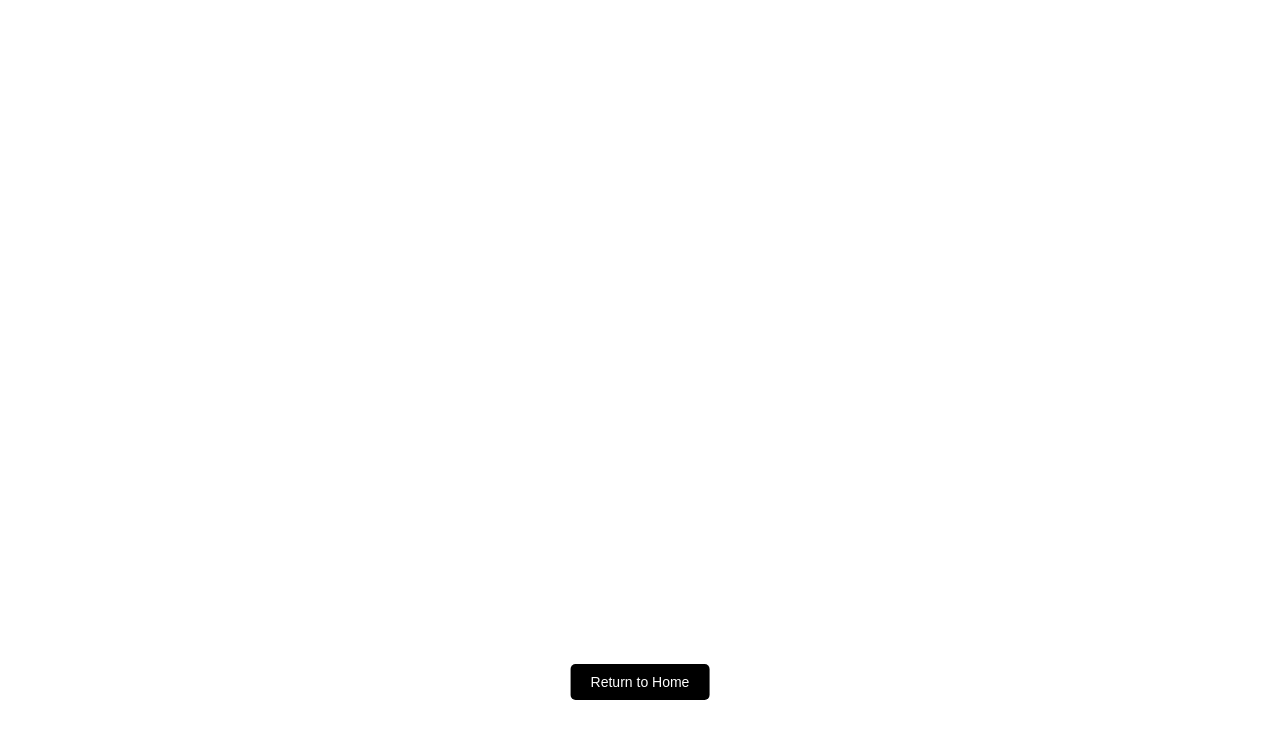
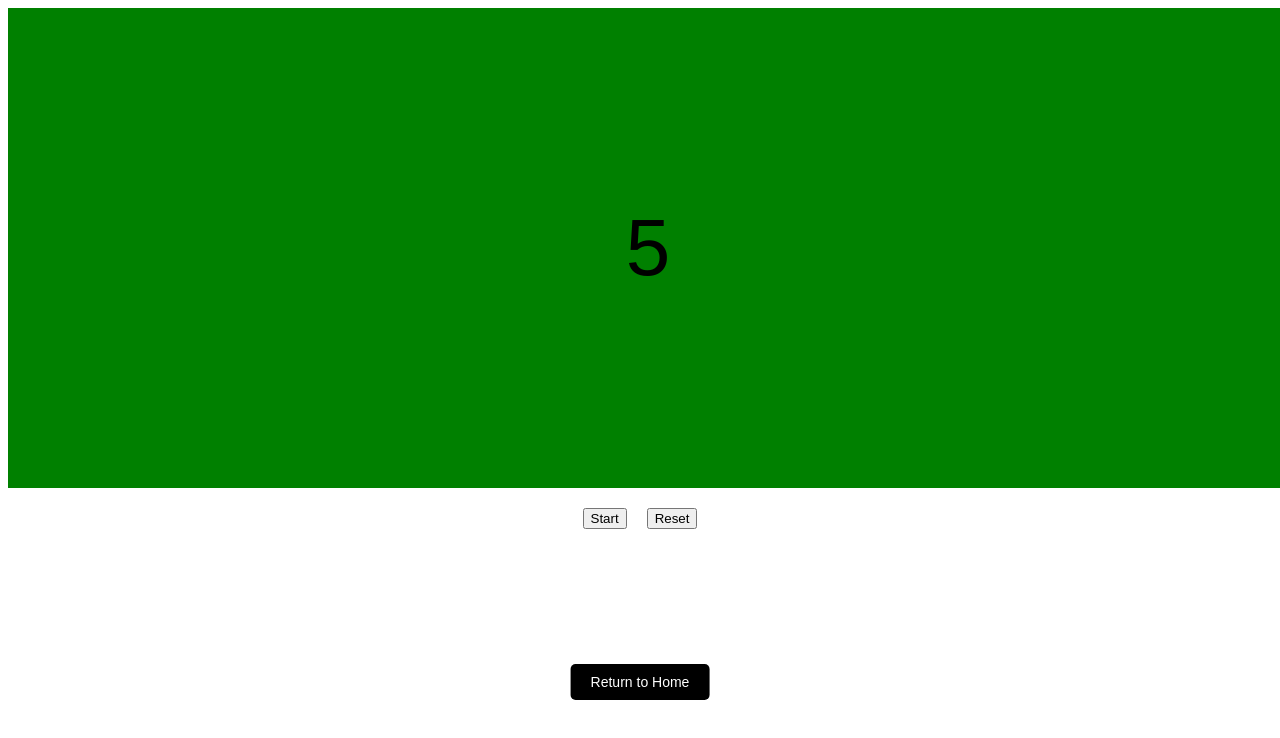
Before and after one commit to timmy1544/web_games, a React (Create React App) app in the folder app/: page /TrafficLight in a window 1280 px wide. Before the commit this address had no page. Shown: the top 738 px of the page. Built offline with nearby package versions, Linux system fonts and the light colour scheme.

Commit message:
add traffic light

```diff
--- a/app/src/App.js
+++ b/app/src/App.js
@@ -6,6 +6,7 @@ import MemoryGame from "./games/memory_game";
 import TicTacToe from "./games/tic-tac-toe";
 import Snake from "./games/snake";
 import FileExplorer from './games/file_explorer'
+import TrafficLight from "./games/traffic_light";
 
 const App = () => {
   return (
@@ -18,6 +19,7 @@ const App = () => {
           <Route path="/TicTacToe" element={<TicTacToe />} />
           <Route path="/Snake" element={<Snake />} />
           <Route path='/FileExplorer' element={<FileExplorer />}/>
+          <Route path='TrafficLight' element={<TrafficLight/>}/>
         </Routes>
       </GameLayout>
     </Router>
--- a/app/src/games/MainPage.jsx
+++ b/app/src/games/MainPage.jsx
@@ -20,9 +20,13 @@ const GAME_LIST = [
     name: "Snake",
     path: "/Snake",
   },
-    {
+  {
     name: "File Explorer",
     path: "/FileExplorer",
+  },
+  {
+    name: "Traffic Light",
+    path: "/TrafficLight",
   },
 ];
 
--- a/app/src/games/MainPage.scss
+++ b/app/src/games/MainPage.scss
@@ -8,6 +8,7 @@
   &__button-container {
     display: flex;
     flex-direction: row;
+    flex-wrap: wrap;
     gap: 10px;
   }
 
--- /dev/null
+++ b/app/src/games/traffic_light/TrafficLight.jsx
@@ -0,0 +1,73 @@
+import './TrafficLight.scss';
+import { useEffect, useState } from "react";
+
+const LIGHTS = [5000, 2000, 7000]; // [GREEN, YELLOW, RED] IN MS
+
+const TrafficLight = () => {
+    const [timer, setTimer] = useState(0);
+    const [start, setStart] = useState(false);
+
+    useEffect(() => {
+        let intervalId;
+        if (start) {
+            intervalId = setInterval(() => {
+                setTimer(prev => prev + 1000)
+            }, 1000)
+        }
+
+        return () => {
+            clearInterval(intervalId)
+        }
+    }, [start])
+
+    const RenderCountdown = (time, type) => {
+        if (type === 'green') {
+            return <div className='counter'>{(LIGHTS[0] - time)/1000}</div>
+        } else if (type === 'yellow') {
+            return <div className='counter'>{(LIGHTS[0] + LIGHTS[1] - time)/1000}</div>
+        } else {
+            return <div className='counter'>{(LIGHTS[0] + LIGHTS[1] + LIGHTS[2]- time)/1000}</div>
+        }
+    }
+
+    const renderLight = () => {
+        const total = LIGHTS[0] + LIGHTS[1] + LIGHTS[2];
+        const time = timer % total;
+
+        if (time >= 0 && time < LIGHTS[0]) {
+            return <div className="light light__green">{RenderCountdown(time, 'green')}</div>;
+        } else if (time >= LIGHTS[0] && time < LIGHTS[0] + LIGHTS[1]) {
+            return <div className="light light__yellow">{RenderCountdown(time, 'yellow')}</div>;
+        } else {
+            return <div className="light light__red">{RenderCountdown(time, 'red')}</div>;
+        }
+    }
+
+    const renderStartOrPauseButton = () => {
+        if (timer === 0 && !start) {
+            return 'Start'
+        } else if (timer !== 0 && start) {
+            return 'Pause';
+        }
+        return 'Resume'
+    }
+
+    const handleResetClick = () => {
+        setStart(false);
+        setTimer(0);
+    }
+
+
+
+    return (
+        <div className="traffic-light">
+            {renderLight()}
+            <div className='button-container'>
+                <button className='button' onClick={() => setStart(prev => !prev)}>{renderStartOrPauseButton()}</button>
+                <button className='button' onClick={handleResetClick}>Reset</button>
+            </div>
+        </div>
+    )
+}
+
+export default TrafficLight
--- /dev/null
+++ b/app/src/games/traffic_light/TrafficLight.scss
@@ -0,0 +1,32 @@
+.traffic-light {
+    display: flex;
+    flex-direction: column;
+
+    .button-container {
+        display: flex;
+        flex-direction: row;
+        justify-content: center;
+        gap: 20px;
+        margin: 20px;
+    }
+    .light {
+        width: 100vw;
+        height: 60vh;
+
+        display: flex;
+        justify-content: center;
+        align-items: center;
+        font-size: 80px;
+        &__green {
+            background-color: green;
+        }
+
+        &__yellow {
+            background-color: yellow;
+        }
+
+        &__red {
+            background-color: red;
+        }
+    }
+}
--- /dev/null
+++ b/app/src/games/traffic_light/index.js
@@ -0,0 +1,2 @@
+import TrafficLight from './TrafficLight';
+export default TrafficLight;
```
